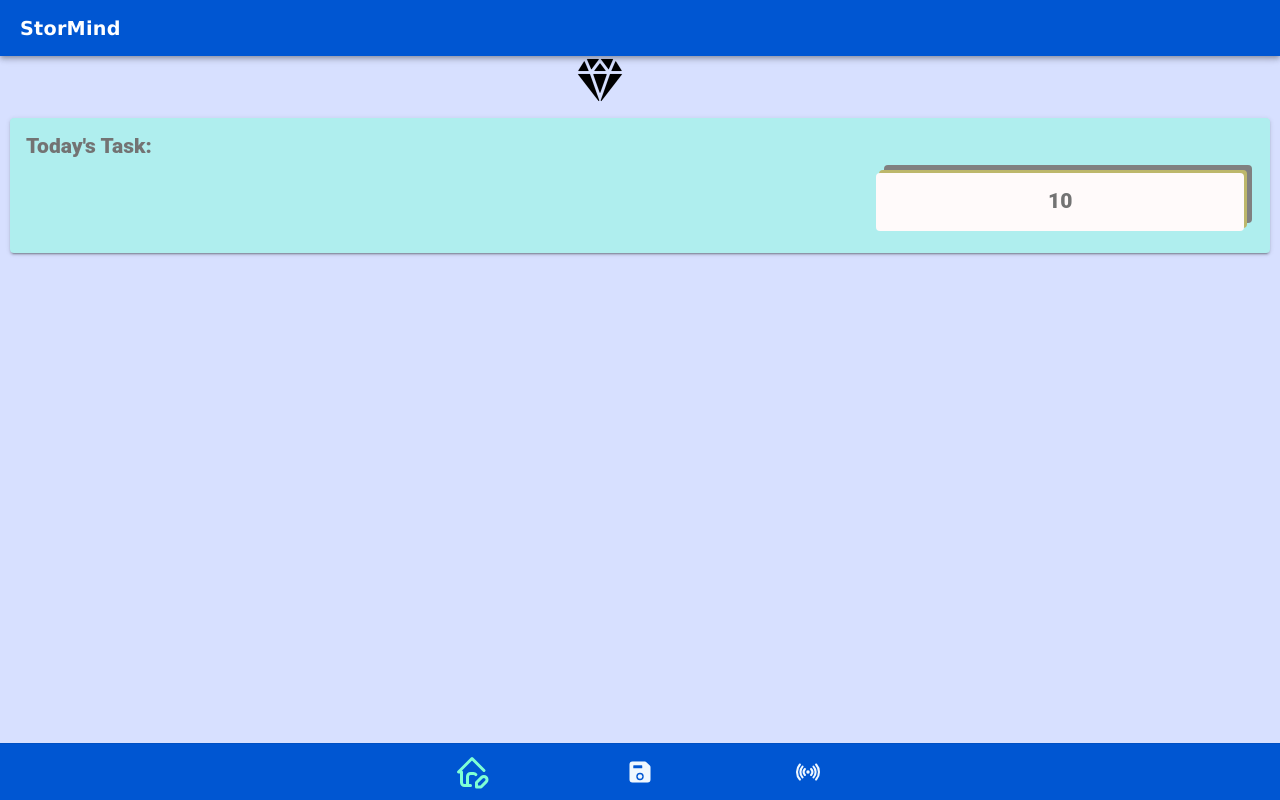
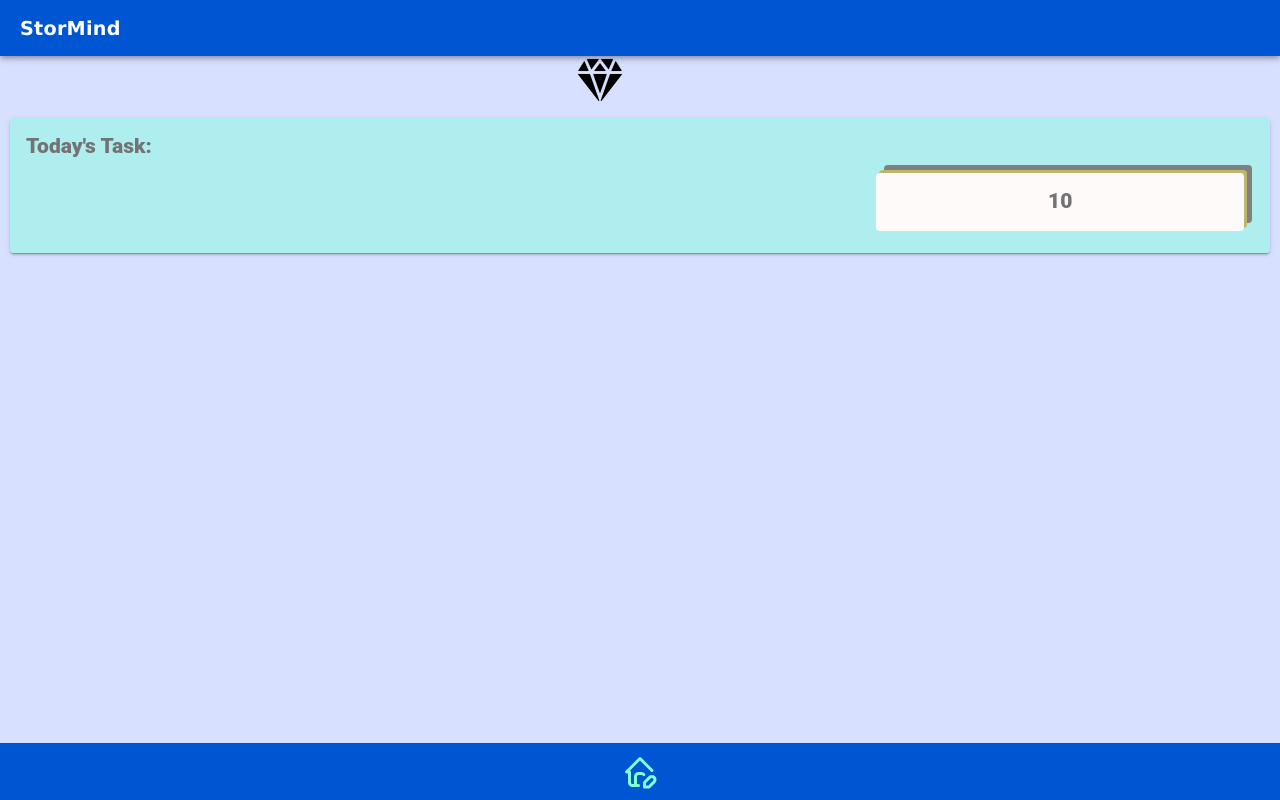
Before and after one commit to educational-technology-collective/Ambient_Learning, a React (Vite) app: page /home in a window 1280 px wide. Built offline with nearby package versions, Linux system fonts and the light colour scheme.

Commit message:
Adjust the visual time

```diff
--- a/src/App.tsx
+++ b/src/App.tsx
@@ -64,7 +64,7 @@ const App: React.FC = () => {
   // Handler that set the card-stacker back without shaking
   const handleShake= () => {
     setShake(true);
-    setTimeout(() => setShake(false), 1600);
+    setTimeout(() => setShake(false), 2100);
   };
 
   // Logic to Move On to Next Card
@@ -141,12 +141,12 @@ const App: React.FC = () => {
             <IonTabButton tab="home" href="/home" className="icons">
               <TbHomeEdit size="3em" />
             </IonTabButton>
-            <IonTabButton className="icons">
+            {/* <IonTabButton className="icons">
               <IonIcon icon={save}></IonIcon>
             </IonTabButton>
             <IonTabButton className="icons">
               <IonIcon icon={radio}></IonIcon>
-            </IonTabButton>
+            </IonTabButton> */}
           </IonTabBar>
         </IonTabs>
       </IonReactRouter>
--- a/src/components/Message.css
+++ b/src/components/Message.css
@@ -19,7 +19,7 @@
 
 .toast-animate{
   display: block;
-  animation: toast-in-center 1.5s;
+  animation: toast-in-center 2s;
 }
 
 .message-title{
```
